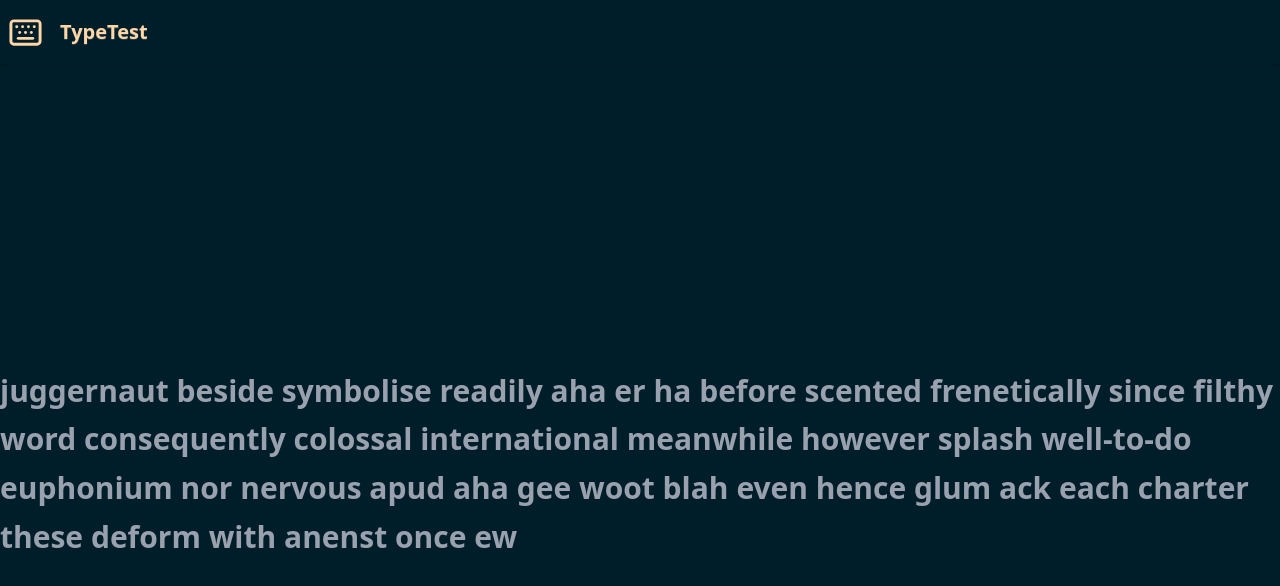
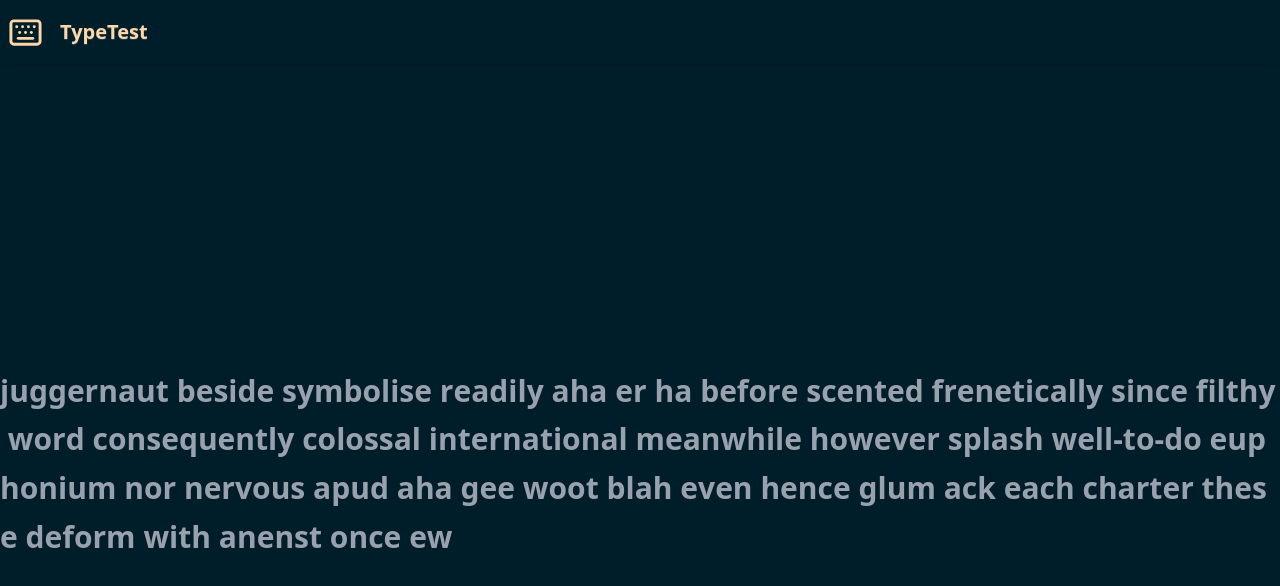
Before and after one commit to jpmartirez/typetest, a Next.js app: page / in a window 1280 px wide. Shown: the top 586 px of the page. Built offline with nearby package versions, Linux system fonts and the light colour scheme.

Commit message:
apply text coloring when typing (but not totally finished)

```diff
--- a/app/page.tsx
+++ b/app/page.tsx
@@ -11,13 +11,23 @@ const Page = () => {
     setWords(faker.word.words(40))
   }, [])
 
+  const getCharClass = (char: string, index: number) => {
+    if (!inputChar[index]) return 'text-gray-400';
+    if (inputChar[index] === char) return 'text-green-400';
+    return 'text-red-500';
+  }
+
   return (
     <div className="max-w-7xl mx-auto h-screen flex items-center justify-center ">
       <div className="relative w-full">
         {/* Target text */}
-        <p className="text-3xl font-semibold leading-relaxed text-gray-400 select-none">
-          {words}
-        </p>
+        <div className="text-3xl font-semibold leading-relaxed select-none flex flex-wrap ">
+          {words.split('').map((char, index)=>(
+            <span key={index} className={`${getCharClass(char, index)}`}>
+              {char === " " ? '\u00A0' : char}
+            </span>
+          ))}
+        </div>
 
         {/* Overlay typing area */}
         <textarea
@@ -37,8 +47,6 @@ const Page = () => {
             text-transparent caret-red-800
 
             outline-none
-
-
           "
         />
       </div>
```
